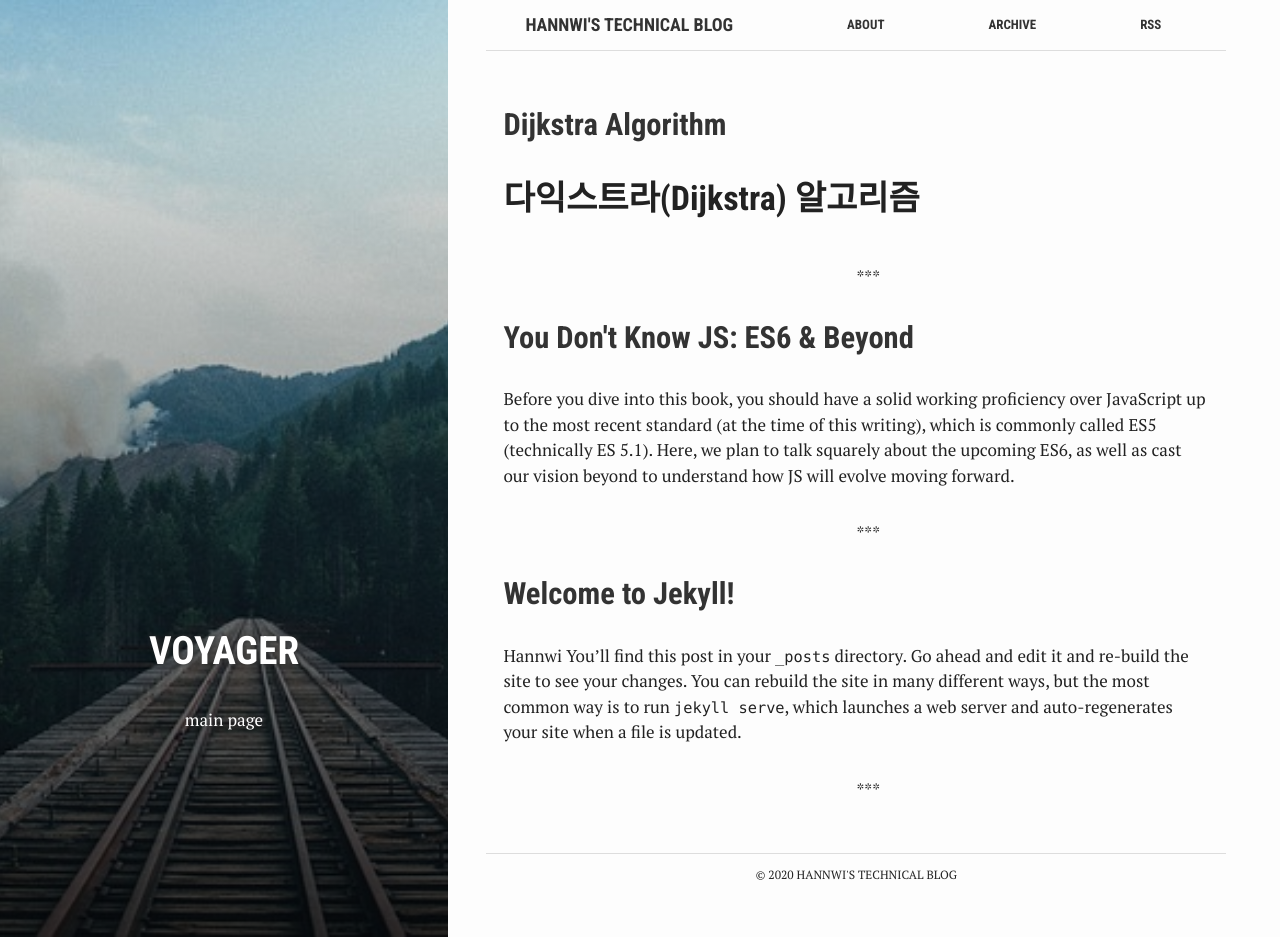
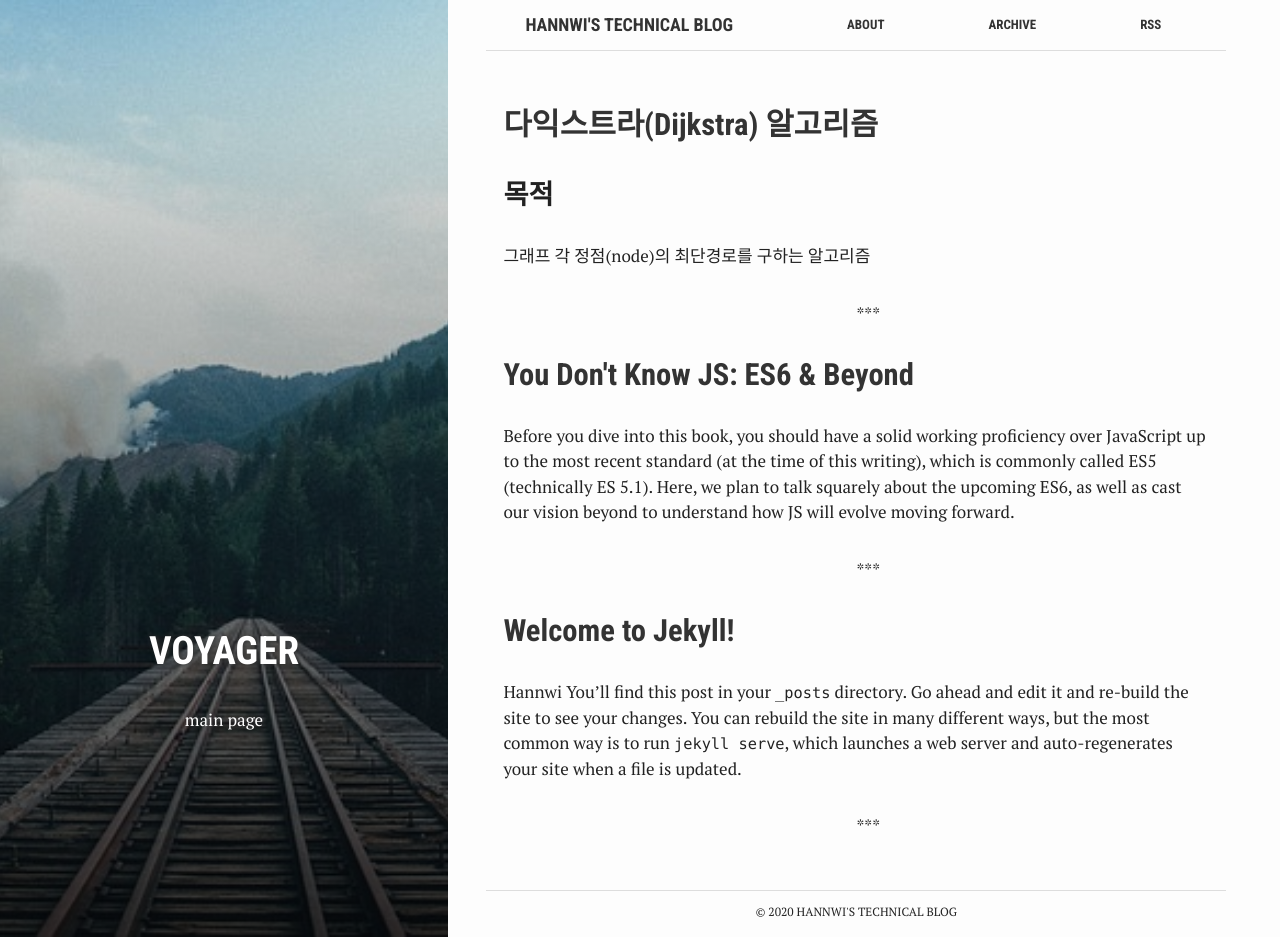
Before and after one commit to hannwi/github.io, a Jekyll site: the page built from index.html, in a window 1280 px wide and 937 px high. Built offline with Jekyll 4.4.1, drawn with Linux system fonts in a browser that asks for light colours; part of the change alters nothing that is shown.

Commit message:
Update 2020-02-11-Algorithm-Dijkstra.md

```diff
--- a/_posts/2020-02-11-Algorithm-Dijkstra.md
+++ b/_posts/2020-02-11-Algorithm-Dijkstra.md
@@ -1,6 +1,6 @@
 ---
 layout: post
-title:  "Dijkstra Algorithm"
+title:  "다익스트라(Dijkstra) 알고리즘"
 crawlertitle: "Dijkstra Algorithm"
 summary: "Study Dijkstra algorithm"
 date:   2020-02-11
@@ -8,31 +8,28 @@ categories: posts
 tags: 'dijkstra'
 author: Hannwi
 ---
-
-# 다익스트라(Dijkstra) 알고리즘
-
-## 목적
+### 목적
 그래프 각 정점(node)의 최단경로를 구하는 알고리즘
 
-## 조건
+### 조건
 단일 시작점을 갖는 그래프
 방향 그래프(directed graph)의 경우: 음수 사이클이 없는 그래프
 무방향 그래프(undirected graph)의 경우: 양수 가중치(positive weight)를 갖는 그래프
 무방향 그래프의 경우, 음수 가중치가 하나라도 있으면 음수 사이클이 형성된다.
 
-## 방법 개요
+### 방법 개요
 우선순위 큐(priority queue)를 사용한 너비 우선 탐색(breadth first search)
 
-## 고찰
+### 고찰
 우선순위 큐를 쓰는 이유?
 	더 늦게 ‘발견＇한 노드라도 더 먼저 ‘방문＇할 수 있게 하기 위함
 큐에서 요소를 꺼낼 때 말고, 요소를 넣을 때 최단거리 정보를 갱신하는 이유?
 	조금이라도 빨리 dist[] 를 업데이트하게 되면 search space 가 줄어든다.
 
-## 참고 문제
+### 참고 문제
 [알고스팟_BFS][problem_link] (breadth-first search)
 
-## 코드
+### 코드
 VS2015 에서 작성하였다.
 
 {% highlight cpp %}
```
